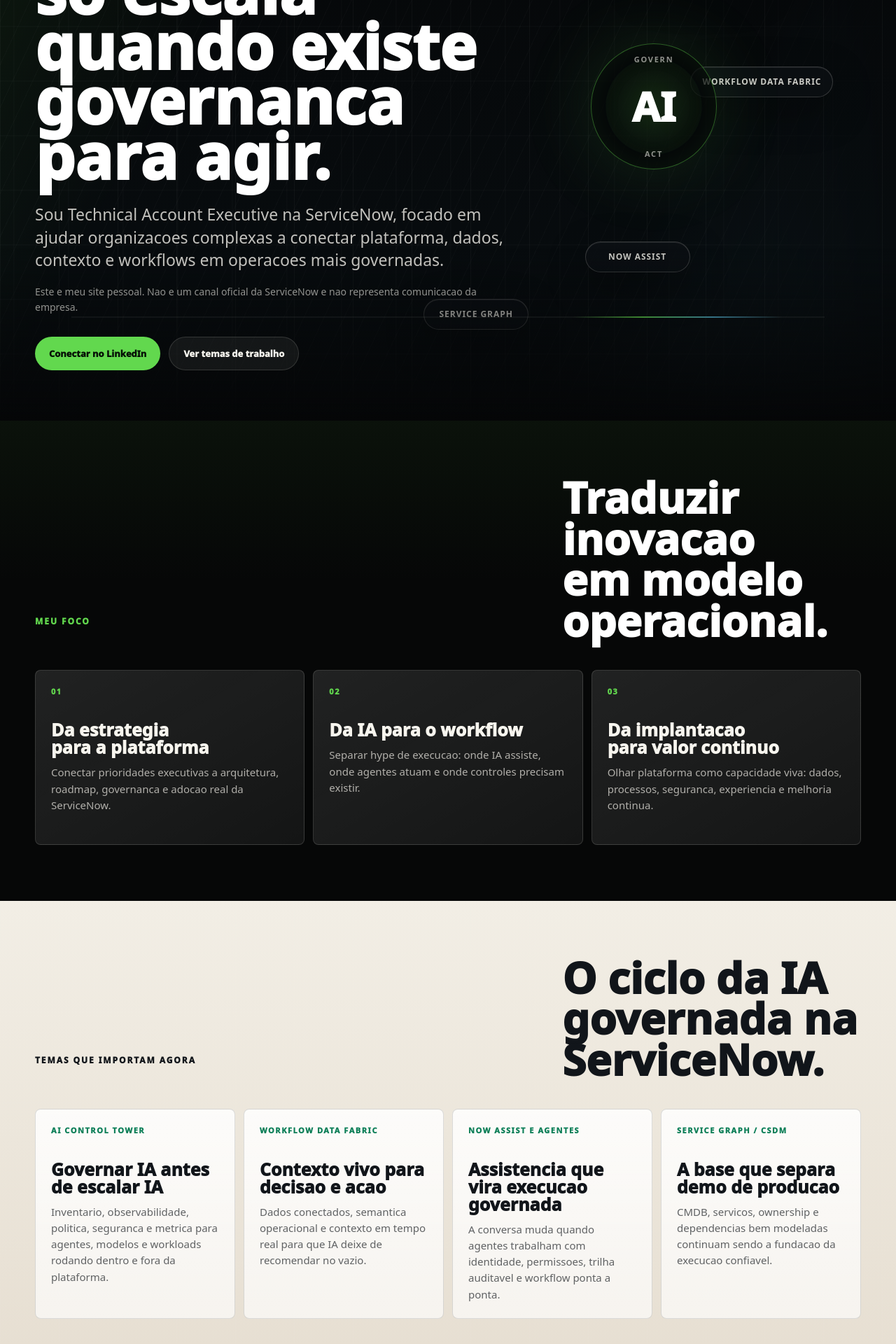
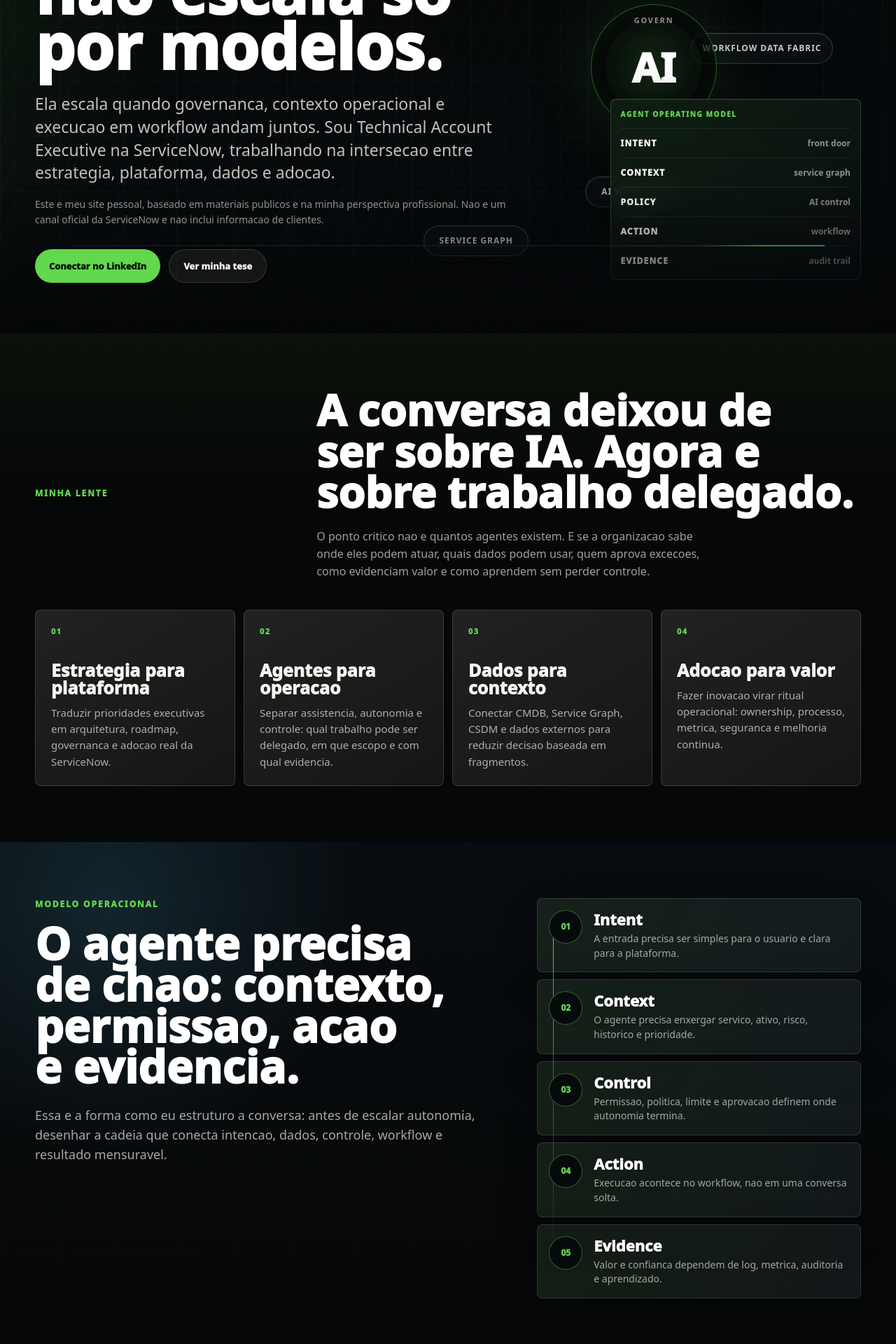
Before and after one commit to paulopierrondi/pierrondi-site, a Next.js app: page / in a window 1280 px wide. Shown: the part 280-2200 px from the top of the page at 70% size. Built offline with nearby package versions, Linux system fonts and the light colour scheme; no server answers.

Commit message:
feat: sharpen ServiceNow agent operating model homepage

```diff
--- a/app/page.module.css
+++ b/app/page.module.css
@@ -83,7 +83,7 @@
 
 .hero {
   position: relative;
-  min-height: 100svh;
+  min-height: 92svh;
   display: grid;
   align-items: center;
   padding: 112px max(24px, calc((100vw - 1180px) / 2)) 72px;
@@ -179,6 +179,65 @@
     0 0 110px rgba(98, 216, 78, 0.14),
     inset 0 0 44px rgba(98, 216, 78, 0.08);
   animation: corePulse 4.2s ease-in-out infinite;
+}
+
+.agentPanel {
+  position: absolute;
+  right: max(24px, calc((100vw - 1180px) / 2));
+  bottom: 11%;
+  width: min(360px, 28vw);
+  display: grid;
+  gap: 8px;
+  border: 1px solid rgba(247, 245, 238, 0.16);
+  border-radius: 8px;
+  padding: 14px;
+  color: rgba(247, 245, 238, 0.8);
+  background:
+    linear-gradient(150deg, rgba(98, 216, 78, 0.1), rgba(85, 184, 217, 0.04)),
+    rgba(5, 6, 7, 0.72);
+  box-shadow:
+    0 24px 90px rgba(0, 0, 0, 0.36),
+    inset 0 1px rgba(255, 255, 255, 0.08);
+  backdrop-filter: blur(18px);
+  animation: panelFloat 7s ease-in-out infinite;
+}
+
+.agentPanelLabel {
+  margin-bottom: 4px;
+  color: var(--green);
+  font-size: 10px;
+  font-weight: 950;
+  letter-spacing: 0.16em;
+  text-transform: uppercase;
+}
+
+.agentPanel span:not(.agentPanelLabel) {
+  min-height: 34px;
+  display: flex;
+  align-items: center;
+  justify-content: space-between;
+  gap: 14px;
+  border-top: 1px solid rgba(247, 245, 238, 0.08);
+  padding-top: 8px;
+}
+
+.agentPanel strong,
+.agentPanel em {
+  font-size: 12px;
+  line-height: 1;
+}
+
+.agentPanel strong {
+  color: #fff;
+  font-weight: 950;
+  letter-spacing: 0.1em;
+  text-transform: uppercase;
+}
+
+.agentPanel em {
+  color: rgba(247, 245, 238, 0.56);
+  font-style: normal;
+  font-weight: 800;
 }
 
 .sceneCore span,
@@ -303,6 +362,7 @@
 }
 
 .focusSection,
+.operatingSection,
 .themeSection,
 .sourcesSection {
   padding: clamp(72px, 10vh, 116px) max(24px, calc((100vw - 1180px) / 2));
@@ -322,6 +382,27 @@
   color: #11151a;
 }
 
+.operatingSection {
+  position: relative;
+  overflow: hidden;
+  background:
+    radial-gradient(circle at 12% 12%, rgba(85, 184, 217, 0.15), transparent 28%),
+    linear-gradient(180deg, #080c10, #060707);
+}
+
+.operatingSection::before {
+  content: '';
+  position: absolute;
+  inset: 0;
+  opacity: 0.32;
+  background:
+    linear-gradient(90deg, rgba(247, 245, 238, 0.045) 1px, transparent 1px),
+    linear-gradient(180deg, rgba(247, 245, 238, 0.035) 1px, transparent 1px);
+  background-size: 84px 84px;
+  mask-image: linear-gradient(90deg, #000, transparent 82%);
+  pointer-events: none;
+}
+
 .sourcesSection {
   background:
     linear-gradient(130deg, rgba(85, 184, 217, 0.1), transparent 35%),
@@ -335,9 +416,26 @@
 
 .sectionHeader {
   display: grid;
-  grid-template-columns: minmax(0, 0.75fr) minmax(320px, 0.45fr);
+  grid-template-columns: minmax(220px, 0.38fr) minmax(520px, 0.82fr);
   gap: 42px;
   align-items: end;
+}
+
+.sectionHeader .eyebrow {
+  grid-column: 1;
+}
+
+.sectionHeader h2 {
+  grid-column: 2;
+}
+
+.sectionCopy {
+  grid-column: 2;
+  max-width: 560px;
+  margin: -20px 0 0;
+  color: rgba(247, 245, 238, 0.64);
+  font-size: 16px;
+  line-height: 1.58;
 }
 
 .sectionHeader h2,
@@ -351,6 +449,10 @@
   color: #11151a;
 }
 
+.themeSection .sectionCopy {
+  color: rgba(17, 21, 26, 0.64);
+}
+
 .focusGrid,
 .themeGrid {
   margin-top: 42px;
@@ -359,7 +461,7 @@
 }
 
 .focusGrid {
-  grid-template-columns: repeat(3, minmax(0, 1fr));
+  grid-template-columns: repeat(4, minmax(0, 1fr));
 }
 
 .themeGrid {
@@ -383,6 +485,94 @@
     transform 200ms ease,
     border-color 200ms ease,
     background 200ms ease;
+}
+
+.operatingLayout {
+  position: relative;
+  z-index: 1;
+  display: grid;
+  grid-template-columns: minmax(0, 0.76fr) minmax(380px, 0.54fr);
+  gap: 66px;
+  align-items: start;
+}
+
+.operatingLayout h2 {
+  max-width: 700px;
+  margin: 0;
+  color: #fff;
+  font-size: clamp(44px, 5vw, 74px);
+  line-height: 0.92;
+  font-weight: 950;
+  letter-spacing: 0;
+  text-wrap: balance;
+}
+
+.operatingLayout > div:first-child > p:last-child {
+  max-width: 660px;
+  margin: 26px 0 0;
+  color: rgba(247, 245, 238, 0.67);
+  font-size: 18px;
+  line-height: 1.55;
+}
+
+.operatingRail {
+  position: relative;
+  display: grid;
+  gap: 10px;
+}
+
+.operatingRail::before {
+  content: '';
+  position: absolute;
+  top: 26px;
+  bottom: 26px;
+  left: 23px;
+  width: 1px;
+  background: linear-gradient(180deg, var(--green), rgba(85, 184, 217, 0.45), transparent);
+}
+
+.operatingRail article {
+  position: relative;
+  display: grid;
+  grid-template-columns: 48px 1fr;
+  gap: 16px;
+  border: 1px solid rgba(247, 245, 238, 0.13);
+  border-radius: 8px;
+  padding: 16px;
+  background:
+    linear-gradient(120deg, rgba(98, 216, 78, 0.07), rgba(85, 184, 217, 0.04)),
+    rgba(247, 245, 238, 0.035);
+  box-shadow: 0 22px 60px rgba(0, 0, 0, 0.18);
+}
+
+.operatingRail article > span {
+  position: relative;
+  z-index: 1;
+  width: 48px;
+  height: 48px;
+  display: grid;
+  place-items: center;
+  border: 1px solid rgba(98, 216, 78, 0.42);
+  border-radius: 50%;
+  color: var(--green);
+  background: #070a0d;
+  font-size: 12px;
+  font-weight: 950;
+}
+
+.operatingRail h3 {
+  margin: 2px 0 7px;
+  color: #fff;
+  font-size: 22px;
+  line-height: 1;
+  font-weight: 950;
+}
+
+.operatingRail p {
+  margin: 0;
+  color: rgba(247, 245, 238, 0.64);
+  font-size: 14px;
+  line-height: 1.48;
 }
 
 .themeGrid article {
@@ -553,6 +743,17 @@
   }
 }
 
+@keyframes panelFloat {
+  0%,
+  100% {
+    transform: translateY(0);
+  }
+
+  50% {
+    transform: translateY(-8px);
+  }
+}
+
 @media (max-width: 980px) {
   .hero {
     min-height: auto;
@@ -564,20 +765,36 @@
   }
 
   .sceneNode,
-  .sceneCore {
+  .sceneCore,
+  .agentPanel {
     display: none;
   }
 
   .sectionHeader,
   .focusGrid,
   .themeGrid,
-  .sourcesLayout {
+  .sourcesLayout,
+  .operatingLayout {
     grid-template-columns: 1fr;
+  }
+
+  .sectionHeader .eyebrow,
+  .sectionHeader h2,
+  .sectionCopy {
+    grid-column: 1;
+  }
+
+  .sectionCopy {
+    margin-top: -22px;
   }
 
   .focusGrid article,
   .themeGrid article {
     min-height: 220px;
+  }
+
+  .operatingLayout {
+    gap: 36px;
   }
 }
 
@@ -586,7 +803,8 @@
     height: 58px;
   }
 
-  .navLinks a[href='#focus'],
+  .navLinks a[href='#thesis'],
+  .navLinks a[href='#operating'],
   .navLinks a[href='#themes'] {
     display: none;
   }
@@ -622,14 +840,21 @@
   }
 
   .focusSection,
+  .operatingSection,
   .themeSection,
   .sourcesSection {
     padding: 58px 20px;
   }
 
   .sectionHeader h2,
-  .sourcesLayout h2 {
+  .sourcesLayout h2,
+  .operatingLayout h2 {
     font-size: 36px;
+  }
+
+  .sectionCopy {
+    margin-top: -12px;
+    font-size: 15px;
   }
 
   .focusGrid,
@@ -641,11 +866,26 @@
     flex-direction: column;
     padding: 24px 20px 34px;
   }
+
+  .operatingRail article {
+    grid-template-columns: 40px 1fr;
+    padding: 14px;
+  }
+
+  .operatingRail article > span {
+    width: 40px;
+    height: 40px;
+  }
+
+  .operatingRail::before {
+    left: 19px;
+  }
 }
 
 @media (prefers-reduced-motion: reduce) {
   .sceneGrid,
   .sceneCore,
+  .agentPanel,
   .signalLine::before,
   .heroContent {
     animation: none;
--- a/app/page.tsx
+++ b/app/page.tsx
@@ -4,27 +4,86 @@
 const themes = [
   {
     label: 'AI Control Tower',
-    title: 'Governar IA antes de escalar IA',
+    title: 'Controle antes da autonomia',
     copy:
-      'Inventario, observabilidade, politica, seguranca e metrica para agentes, modelos e workloads rodando dentro e fora da plataforma.',
+      'Descobrir, observar, governar, proteger e medir agentes, modelos e workloads antes que eles virem mais uma camada invisivel de risco.',
   },
   {
     label: 'Workflow Data Fabric',
-    title: 'Contexto vivo para decisao e acao',
+    title: 'Contexto antes da decisao',
     copy:
-      'Dados conectados, semantica operacional e contexto em tempo real para que IA deixe de recomendar no vazio.',
+      'Dados conectados, semantica operacional e contexto em tempo real para que agentes decidam com base no que a empresa realmente sabe.',
   },
   {
-    label: 'Now Assist e agentes',
-    title: 'Assistencia que vira execucao governada',
+    label: 'Autonomous Workforce',
+    title: 'Execucao antes do hype',
     copy:
-      'A conversa muda quando agentes trabalham com identidade, permissoes, trilha auditavel e workflow ponta a ponta.',
+      'Especialistas de IA so importam quando resolvem trabalho fim a fim com identidade, permissao, escopo e trilha auditavel.',
   },
   {
-    label: 'Service Graph / CSDM',
-    title: 'A base que separa demo de producao',
+    label: 'Service Graph e CSDM',
+    title: 'Fundacao antes da escala',
     copy:
-      'CMDB, servicos, ownership e dependencias bem modeladas continuam sendo a fundacao da execucao confiavel.',
+      'Servicos, ownership, dependencias e dados operacionais bem modelados continuam separando demo bonita de operacao confiavel.',
+  },
+]
+
+const agentSignals = [
+  ['Intent', 'front door'],
+  ['Context', 'service graph'],
+  ['Policy', 'AI control'],
+  ['Action', 'workflow'],
+  ['Evidence', 'audit trail'],
+]
+
+const focusAreas = [
+  {
+    number: '01',
+    title: 'Estrategia para plataforma',
+    copy: 'Traduzir prioridades executivas em arquitetura, roadmap, governanca e adocao real da ServiceNow.',
+  },
+  {
+    number: '02',
+    title: 'Agentes para operacao',
+    copy: 'Separar assistencia, autonomia e controle: qual trabalho pode ser delegado, em que escopo e com qual evidencia.',
+  },
+  {
+    number: '03',
+    title: 'Dados para contexto',
+    copy: 'Conectar CMDB, Service Graph, CSDM e dados externos para reduzir decisao baseada em fragmentos.',
+  },
+  {
+    number: '04',
+    title: 'Adocao para valor',
+    copy: 'Fazer inovacao virar ritual operacional: ownership, processo, metrica, seguranca e melhoria continua.',
+  },
+]
+
+const operatingLayers = [
+  {
+    label: '01',
+    title: 'Intent',
+    copy: 'A entrada precisa ser simples para o usuario e clara para a plataforma.',
+  },
+  {
+    label: '02',
+    title: 'Context',
+    copy: 'O agente precisa enxergar servico, ativo, risco, historico e prioridade.',
+  },
+  {
+    label: '03',
+    title: 'Control',
+    copy: 'Permissao, politica, limite e aprovacao definem onde autonomia termina.',
+  },
+  {
+    label: '04',
+    title: 'Action',
+    copy: 'Execucao acontece no workflow, nao em uma conversa solta.',
+  },
+  {
+    label: '05',
+    title: 'Evidence',
+    copy: 'Valor e confianca dependem de log, metrica, auditoria e aprendizado.',
   },
 ]
 
@@ -45,6 +104,14 @@
     href: 'https://newsroom.servicenow.com/press-releases/details/2026/ServiceNow-opens-its-full-system-of-action-to-every-AI-Agent-in-the-enterprise/default.aspx',
     label: 'Action Fabric',
   },
+  {
+    href: 'https://newsroom.servicenow.com/press-releases/details/2026/ServiceNow-moves-beyond-the-sidecar-AI-era-giving-customers-a-complete-AI-native-experience-across-all-products-and-packages/default.aspx',
+    label: 'AI-native platform',
+  },
+  {
+    href: 'https://newsroom.servicenow.com/press-releases/details/2026/ServiceNow-extends-agentic-AI-governance-from-desktops-to-data-centers-with-NVIDIA/default.aspx',
+    label: 'Project Arc',
+  },
 ]
 
 export const metadata: Metadata = {
@@ -57,7 +124,7 @@
   openGraph: {
     title: 'Paulo Pierrondi - ServiceNow, IA governada e enterprise workflows',
     description:
-      'Uma pagina pessoal e profissional sobre ServiceNow, IA governada, dados, contexto e execucao corporativa.',
+      'Uma pagina pessoal sobre ServiceNow, agentes governados, modelo operacional, dados, contexto e execucao corporativa.',
     url: '/',
     siteName: 'pierrondi.dev',
     locale: 'pt_BR',
@@ -67,7 +134,7 @@
   twitter: {
     card: 'summary_large_image',
     title: 'Paulo Pierrondi - ServiceNow e IA governada',
-    description: 'Site pessoal sobre ServiceNow, IA governada e workflows corporativos.',
+    description: 'Site pessoal sobre ServiceNow, agentes governados, modelo operacional e workflows corporativos.',
     images: ['/og'],
   },
 }
@@ -80,7 +147,8 @@
           Paulo Pierrondi
         </a>
         <div className={styles.navLinks}>
-          <a href="#focus">Foco</a>
+          <a href="#thesis">Tese</a>
+          <a href="#operating">Modelo</a>
           <a href="#themes">Temas</a>
           <a href="https://br.linkedin.com/in/paulopierrondi" target="_blank" rel="noreferrer">
             LinkedIn
@@ -93,57 +161,89 @@
           <div className={styles.sceneGrid} />
           <span className={`${styles.sceneNode} ${styles.nodeOne}`}>AI Control Tower</span>
           <span className={`${styles.sceneNode} ${styles.nodeTwo}`}>Workflow Data Fabric</span>
-          <span className={`${styles.sceneNode} ${styles.nodeThree}`}>Now Assist</span>
+          <span className={`${styles.sceneNode} ${styles.nodeThree}`}>AI Workforce</span>
           <span className={`${styles.sceneNode} ${styles.nodeFour}`}>Service Graph</span>
           <div className={styles.sceneCore}>
             <span>Govern</span>
             <strong>AI</strong>
             <span>Act</span>
           </div>
+          <div className={styles.agentPanel}>
+            <span className={styles.agentPanelLabel}>Agent operating model</span>
+            {agentSignals.map(([label, value]) => (
+              <span key={label}>
+                <strong>{label}</strong>
+                <em>{value}</em>
+              </span>
+            ))}
+          </div>
           <div className={styles.signalLine} />
         </div>
 
         <div className={styles.heroContent}>
           <p className={styles.eyebrow}>ServiceNow / Enterprise AI / Platform strategy</p>
-          <h1 id="home-title">IA corporativa so escala quando existe governanca para agir.</h1>
+          <h1 id="home-title">IA corporativa nao escala so por modelos.</h1>
           <p className={styles.lead}>
-            Sou Technical Account Executive na ServiceNow, focado em ajudar organizacoes complexas a conectar
-            plataforma, dados, contexto e workflows em operacoes mais governadas.
+            Ela escala quando governanca, contexto operacional e execucao em workflow andam juntos. Sou Technical
+            Account Executive na ServiceNow, trabalhando na intersecao entre estrategia, plataforma, dados e adocao.
           </p>
           <p className={styles.personalNote}>
-            Este e meu site pessoal. Nao e um canal oficial da ServiceNow e nao representa comunicacao da empresa.
+            Este e meu site pessoal, baseado em materiais publicos e na minha perspectiva profissional. Nao e um canal
+            oficial da ServiceNow e nao inclui informacao de clientes.
           </p>
           <div className={styles.actions}>
             <a href="https://br.linkedin.com/in/paulopierrondi" target="_blank" rel="noreferrer">
               Conectar no LinkedIn
             </a>
-            <a href="#themes">Ver temas de trabalho</a>
+            <a href="#thesis">Ver minha tese</a>
           </div>
         </div>
       </section>
 
-      <section id="focus" className={styles.focusSection} aria-labelledby="focus-title">
+      <section id="thesis" className={styles.focusSection} aria-labelledby="thesis-title">
         <div className={styles.sectionInner}>
           <div className={styles.sectionHeader}>
-            <p className={styles.eyebrow}>Meu foco</p>
-            <h2 id="focus-title">Traduzir inovacao em modelo operacional.</h2>
+            <p className={styles.eyebrow}>Minha lente</p>
+            <h2 id="thesis-title">A conversa deixou de ser sobre IA. Agora e sobre trabalho delegado.</h2>
+            <p className={styles.sectionCopy}>
+              O ponto critico nao e quantos agentes existem. E se a organizacao sabe onde eles podem atuar, quais dados
+              podem usar, quem aprova excecoes, como evidenciam valor e como aprendem sem perder controle.
+            </p>
           </div>
           <div className={styles.focusGrid}>
-            <article>
-              <span>01</span>
-              <h3>Da estrategia para a plataforma</h3>
-              <p>Conectar prioridades executivas a arquitetura, roadmap, governanca e adocao real da ServiceNow.</p>
-            </article>
-            <article>
-              <span>02</span>
-              <h3>Da IA para o workflow</h3>
-              <p>Separar hype de execucao: onde IA assiste, onde agentes atuam e onde controles precisam existir.</p>
-            </article>
-            <article>
-              <span>03</span>
-              <h3>Da implantacao para valor continuo</h3>
-              <p>Olhar plataforma como capacidade viva: dados, processos, seguranca, experiencia e melhoria continua.</p>
-            </article>
+            {focusAreas.map((area) => (
+              <article key={area.number}>
+                <span>{area.number}</span>
+                <h3>{area.title}</h3>
+                <p>{area.copy}</p>
+              </article>
+            ))}
+          </div>
+        </div>
+      </section>
+
+      <section id="operating" className={styles.operatingSection} aria-labelledby="operating-title">
+        <div className={styles.sectionInner}>
+          <div className={styles.operatingLayout}>
+            <div>
+              <p className={styles.eyebrow}>Modelo operacional</p>
+              <h2 id="operating-title">O agente precisa de chao: contexto, permissao, acao e evidencia.</h2>
+              <p>
+                Essa e a forma como eu estruturo a conversa: antes de escalar autonomia, desenhar a cadeia que conecta
+                intencao, dados, controle, workflow e resultado mensuravel.
+              </p>
+            </div>
+            <div className={styles.operatingRail}>
+              {operatingLayers.map((layer) => (
+                <article key={layer.label}>
+                  <span>{layer.label}</span>
+                  <div>
+                    <h3>{layer.title}</h3>
+                    <p>{layer.copy}</p>
+                  </div>
+                </article>
+              ))}
+            </div>
           </div>
         </div>
       </section>
@@ -153,6 +253,10 @@
           <div className={styles.sectionHeader}>
             <p className={styles.eyebrow}>Temas que importam agora</p>
             <h2 id="themes-title">O ciclo da IA governada na ServiceNow.</h2>
+            <p className={styles.sectionCopy}>
+              Minha leitura das novidades publicas: a plataforma esta se movendo de assistencia pontual para execucao
+              governada, com dados vivos e agentes sob controle operacional.
+            </p>
           </div>
           <div className={styles.themeGrid}>
             {themes.map((theme) => (
@@ -173,8 +277,8 @@
               <p className={styles.eyebrow}>Referencias publicas</p>
               <h2 id="sources-title">A base da conversa vem dos anuncios oficiais.</h2>
               <p>
-                Os temas acima refletem anuncios publicos recentes da ServiceNow sobre governanca de IA, autonomous
-                workforce, dados em tempo real e system of action para agentes.
+                Os temas acima refletem anuncios publicos recentes da ServiceNow sobre governanca de IA, Autonomous
+                Workforce, dados em tempo real, system of action para agentes e experiencias AI-native.
               </p>
             </div>
             <div className={styles.sourceLinks}>
```
